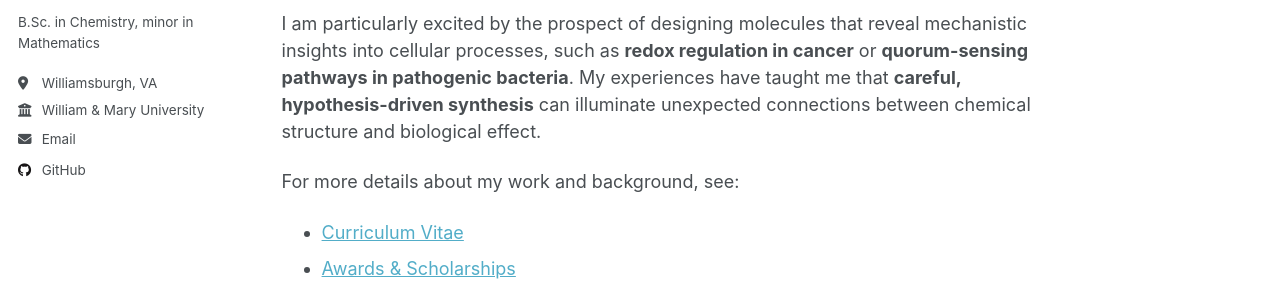
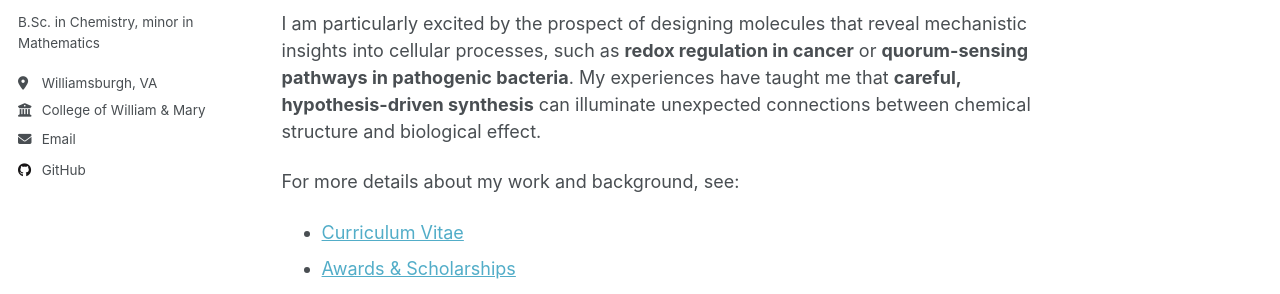
Before and after one commit to kkoutsourelakis/kkoutsourelakis.github.io, a Jekyll site: the page built from _pages/about.md, in a window 1280 px wide. Shown: the part 385-679 px from the top of the page. Built offline with Jekyll 4.4.1, drawn with Linux system fonts in a browser that asks for light colours; a script that is not in the unit is left out.

Commit message:
Update _config.yml

```diff
--- a/_config.yml
+++ b/_config.yml
@@ -28,7 +28,7 @@ author:
   pronouns         : # example: "she/her"
   bio              : "B.Sc. in Chemistry, minor in Mathematics"
   location         : "Williamsburgh, VA"
-  employer         : "William & Mary University"
+  employer         : "College of William & Mary"
   uri              : # URL
   email            : "kkoutsourelakis@mw.edu"
 
```
